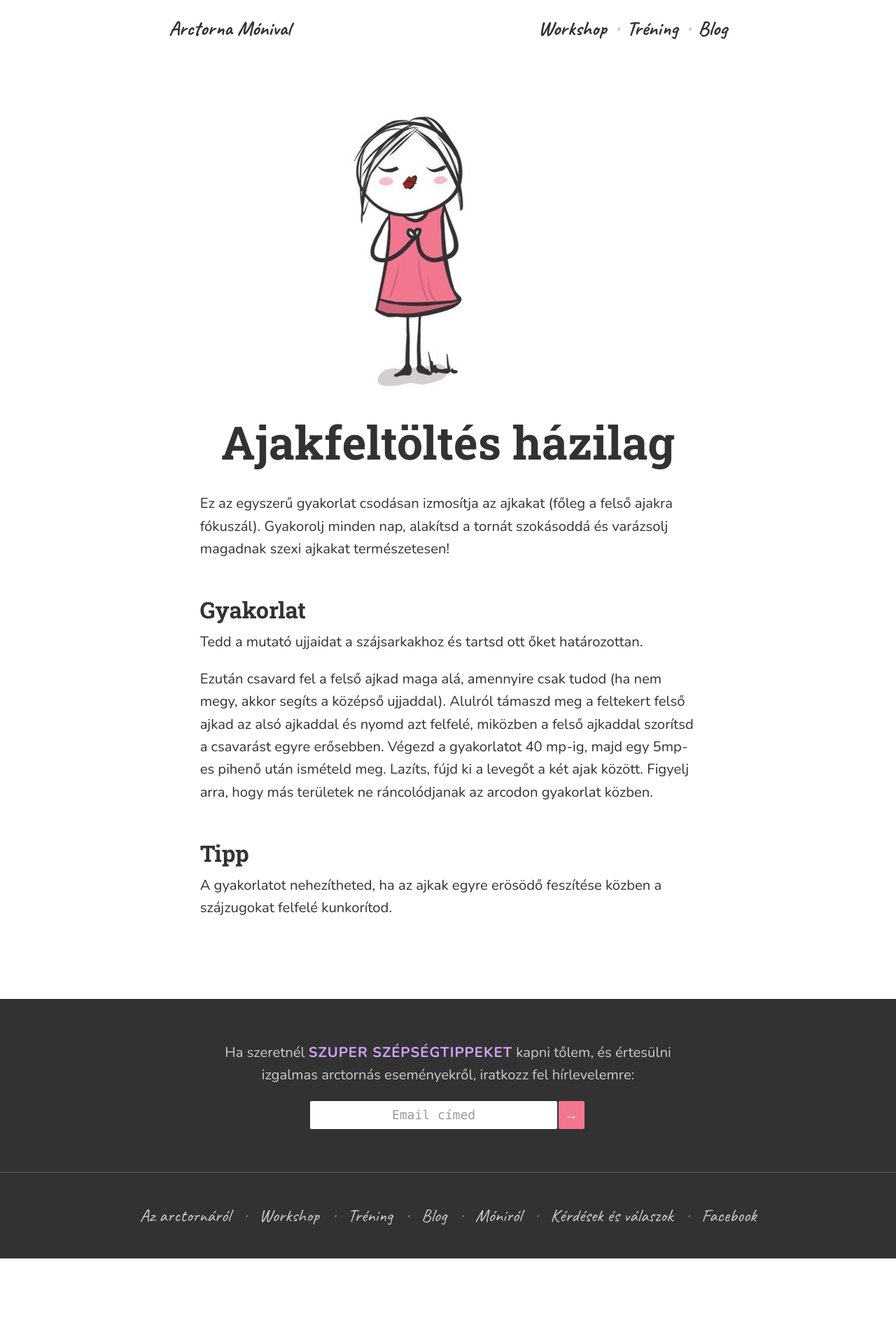
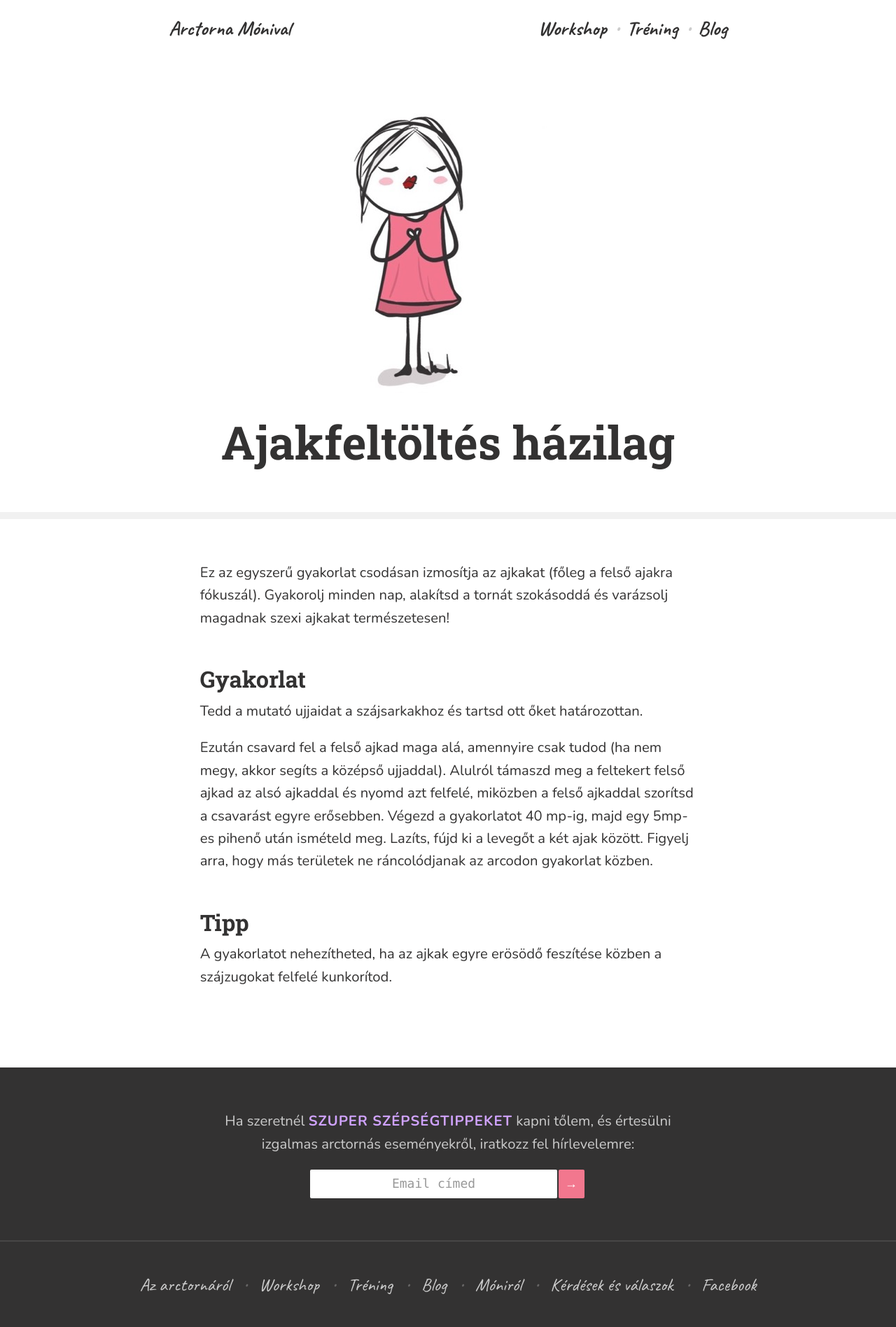
Before and after one commit to monikamudra/arctorna, a Jekyll site: the page built from _posts/2016-12-05-ajakfeltoltes-hazilag.md, in a window 1280 px wide. Shown: the whole page at 70% size. Built offline with Jekyll 4.4.1, drawn with Linux system fonts in a browser that asks for light colours; before the commit the page ends 1799 px from its top, so only the background shows below that.

Commit message:
Separate blog post header a little more from the content

```diff
--- a/_layouts/post.html
+++ b/_layouts/post.html
@@ -7,8 +7,10 @@ layout: default
   <section class="c-Screen__Section c-Screen__Section--Header c-Screen__Section--Plain">
     <div class="c-ContentBlock c-ContentBlock--Wide c-ContentBlock--Centered">
       <img class="u-MarginBottom u-ResponsiveImage" src="/assets/images/posts/{{ page.slug }}.jpg" alt="">
-      <h1>{{ page.title }}</h1>
+      <h1 class="u-MarginBottomZero">{{ page.title }}</h1>
     </div>
+  </section>
+  <section class="c-Screen__Section c-Screen__Section--Plain">
     <div class="c-ContentBlock">
       <article class="c-Article">
         {{ content }}
```
